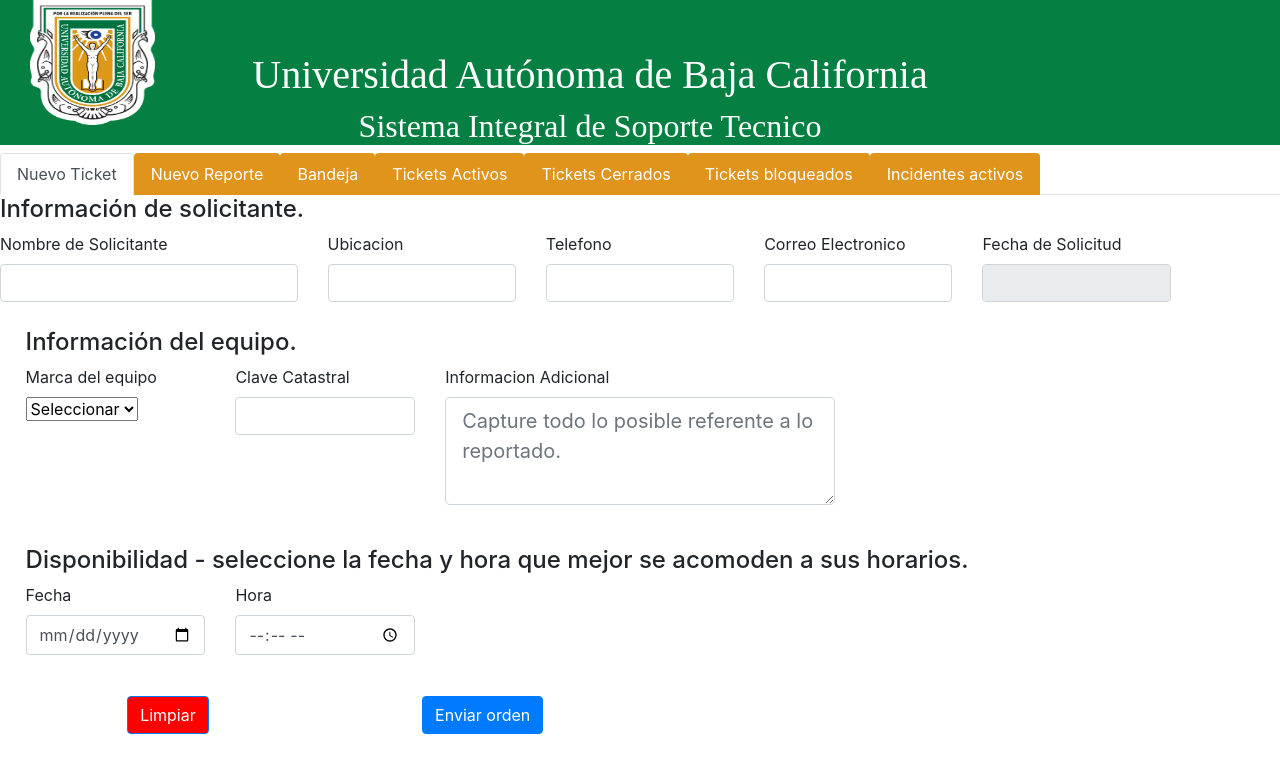
After one commit to MrBrianZX/SiSoporte, a PHP site: page /tareasMain.html in a window 1280 px wide. The commit adds this page. Shown: the top 773 px of the page. Run offline with PHP 8.4, Linux system fonts and the light colour scheme.

Commit message:
UI tickets
Se creó el UI para el uso de tareas interno de soporte.

```diff
--- a/styles/styles.css
+++ b/styles/styles.css
@@ -33,3 +33,41 @@ textarea {
     display: flex;
     justify-content: center;
 }
+
+<<<<<<< Updated upstream
+=======
+.contenedorT1{
+    height: auto;
+    margin: 2%;
+}
+
+.contenedorT2{
+    height: auto;
+    margin: 2%;
+}
+
+.contenedorT3{
+    height: auto;
+    margin: 2%;
+}
+
+.contenedorBotones{
+    height: auto;
+    margin: 2%;
+}
+
+.contenedorTareas{
+    height: auto;
+    margin: 2%;
+}
+
+.nav-link{
+    color: white;
+    background-color: rgb(224,148,28);
+}
+
+.nav-link:focus{
+    background-color: rgb(5, 128, 66);
+}
+
+>>>>>>> Stashed changes
--- /dev/null
+++ b/tareasMain.html
@@ -0,0 +1,337 @@
+<!DOCTYPE html>
+<html>
+
+<head>
+	<title>Sistema Integral de Soporte Técnico</title>
+	<script src="main.js"></script>
+	<!-- CSS Manuales -->
+	<link rel="stylesheet" href="styles/styles.css">
+	<!-- CSS por Bootstrap -->
+	<link rel="stylesheet" href="https://cdn.jsdelivr.net/npm/bootstrap@4.0.0/dist/css/bootstrap.min.css" integrity="sha384-Gn5384xqQ1aoWXA+058RXPxPg6fy4IWvTNh0E263XmFcJlSAwiGgFAW/dAiS6JXm" crossorigin="anonymous">
+	<meta charset="utf-8">
+</head>
+
+<body>
+	<!-- Contenedor de barra principal -->
+	<div class="header">
+		<!-- Elementos del contenedor -->
+		<div class="navbar-header col-md-12">
+			<div class="navbar-header navbar-header-min col-md-2">
+				<h1 class="logo"> <a href="http://www.uabc.mx/" target="_blank" rel="noopener"><img width="125" height="125" alt="Escudo univesitario UABC" data-src="media/images/uabcLogo.png" class=" ls-is-cached lazyloaded" src="media/images/uabcLogo.png"><noscript><img width="125" height="125" src="media/images/uabcLogo.png" alt="Escudo univesitario UABC"></noscript></a></h1> </div>
+			<h1 class="text-center text-white" style="margin-top: 50px;font-weight: 500; font-family: 'Proxima Nova';"> Universidad Autónoma de Baja California</h1>
+			<h2 class="text-center text-white" style="font-weight: 500; font-family: 'Proxima Nova';"> Sistema Integral de Soporte Tecnico</h2> </div>
+	</div>
+	<!-- Menu de Tareas de Soporte -->
+  <!-- Nav tabs -->
+<ul class="nav nav-tabs" id="myTab" role="tablist">
+  <!--Tab de tickets nuevos-->
+  <li class="nav-item" role="presentation">
+    <button class="nav-link active" id="new-tab" data-bs-toggle="tab" data-bs-target="#new" type="button" role="tab" aria-controls="new" aria-selected="true">Nuevo Ticket</button>
+  </li>
+  <!--Tab de reportes nuevos-->
+  <li class="nav-item" role="presentation">
+    <button class="nav-link" id="newIncident-tab" data-bs-toggle="tab" data-bs-target="#newIncident" type="button" role="tab" aria-controls="newIncident" aria-selected="false">Nuevo Reporte</button>
+  </li>
+  <!--Tab de bandeja de tickets-->
+  <li class="nav-item" role="presentation">
+    <button class="nav-link" id="inbox-tab" data-bs-toggle="tab" data-bs-target="#inbox" type="button" role="tab" aria-controls="inbox" aria-selected="false">Bandeja</button>
+  </li>
+  <!--Tab de tickets activos-->
+  <li class="nav-item" role="presentation">
+    <button class="nav-link" id="active-tab" data-bs-toggle="tab" data-bs-target="#active" type="button" role="tab" aria-controls="active" aria-selected="false">Tickets Activos</button>
+  </li>
+  <!--Tab de tickets cerrados-->
+  <li class="nav-item" role="presentation">
+    <button class="nav-link" id="closed-tab" data-bs-toggle="tab" data-bs-target="#closed" type="button" role="tab" aria-controls="closed" aria-selected="false">Tickets Cerrados</button>
+  </li>
+  <!--Tab de tickets bloqueados-->
+  <li class="nav-item" role="presentation">
+    <button class="nav-link" id="blocked-tab" data-bs-toggle="tab" data-bs-target="#blocked" type="button" role="tab" aria-controls="blocked" aria-selected="false">Tickets bloqueados</button>
+  </li>
+  <!--Tab de incidentes activos-->
+  <li class="nav-item" role="presentation">
+    <button class="nav-link" id="activeIncidents-tab" data-bs-toggle="tab" data-bs-target="#activeIncidents" type="button" role="tab" aria-controls="activeIncidents" aria-selected="false">Incidentes activos</button>
+  </li>
+</ul>
+
+<!-- Tab panes -->
+<div class="tab-content">
+<!--Data de tickets nuevos-->
+  <div class="tab-pane active" id="new" role="tabpanel" aria-labelledby="new-tab">
+    	<!-- Contenedor de solicitante -->
+      <div class="contenedorT1">
+        <h4>Información de solicitante.</h4>
+            <form class="row g-5 needs-validation" novalidate>
+                <div class="col-md-3">
+                    <label for="nombreSolicitante" class="form-label">Nombre de Solicitante</label>
+                    <input type="text" class="form-control" id="validationCustom01">
+                </div>
+          <div class="col-md-2">
+                    <label for="ubicacion" class="form-label">Ubicacion</label>
+                    <input type="text" class="form-control" id="validationCustom01">
+                </div>
+          <div class="col-md-2">
+                    <label for="telefono" class="form-label">Telefono</label>
+                    <input type="text" class="form-control" id="validationCustom01">
+                </div>
+          <div class="col-md-2">
+                    <label for="email" class="form-label">Correo Electronico</label>
+                    <input type="text" class="form-control" id="validationCustom01">
+                </div>
+          <div class="col-md-2">
+                    <label for="fechaRegistro" class="form-label">Fecha de Solicitud</label>
+                    <input type="text" class="form-control" id="validationCustom01" disabled>
+                </div>
+        </form>
+        </div>
+      <!-- Contenedor de equipo -->
+        <div class="contenedorT2">
+        <h4>Información del equipo.</h4>
+            <form class="row g-4 needs-validation" novalidate>
+          <div class="col-md-2">
+            <label for="marcaEquipo" class="form-label">Marca del equipo</label>
+            <select class="form-select form-select-sm" aria-label=".form-select-sm">
+              <option selected>Seleccionar</option>
+              <option value="1">DELL</option>
+              <option value="2">ACER</option>
+              <option value="3">HP</option>
+              <option value="4">Apple</option>
+              <option value="5">Lenovo</option>
+              <option value="6">Otros</option>
+              </select>
+          </div>
+          <div class="col-md-2">
+                    <label for="claveCatastral" class="form-label">Clave Catastral</label>
+                    <input type="number" class="form-control" id="validationCustom01">
+                </div>
+          <div class="col-md-4">
+            <div class="form-group">
+              <label for="textoAdicional">Informacion Adicional</label>
+              <textarea class="form-control form-control-lg" id="FormControlTextarea1" placeholder="Capture todo lo posible referente a lo reportado." rows="3"></textarea>
+            </div>
+          </div>
+        </form>
+        </div>
+      <!-- Contenedor de disponibilidad, aqui los dos div class, son uno para fecha y uno para hora -->
+      <div class="contenedorT3">
+        <h4>Disponibilidad - seleccione la fecha y hora que mejor se acomoden a sus horarios.</h4>
+        <form class="row g-3 needs-validation" novalidate>
+          <div class="col-md-2">
+                    <label for="fechaSolicitada" class="form-label">Fecha</label>
+                    <input type="date" class="form-control" id="validationCustom01">
+                </div>
+          <div class="col-md-2">
+                    <label for="horaSolicitada" class="form-label">Hora</label>
+                    <input type="time" class="form-control" id="validationCustom01">
+                </div>
+            </form>
+        </div>
+      <!-- Contenedor de botones de limpiar y enviar -->
+      <div class="contenedorBotones">
+        <form class="row g-3 needs-validation" novalidate>
+          <div class="col-3">
+            <center><button class="btn btn-primary" type="submit" style="margin-top: 15px; background: red;">Limpiar</button></center>
+          </div>
+          <div class="col-3">
+            <center><button class="btn btn-primary" type="submit" style="margin-top: 15px;">Enviar orden</button></center>
+          </div>
+        </form>
+    </div>
+  </div>
+<!--Data de reportes nuevos-->
+  <div class="tab-pane" id="newIncident" role="tabpanel" aria-labelledby="newIncident-tab">
+    <div class="contenedorT1">
+      <h4>Información general y ubicacion de la falla.</h4>
+          <form class="row g-5 needs-validation" novalidate>
+        <div class="col-md-2">
+          <label for="tipoFalla" class="form-label">Tipo de falla.</label>
+          <select class="form-select form-select-sm" aria-label=".form-select-sm">
+            <option selected>Seleccionar</option>
+            <option value="1">Red general</option>
+            <option value="2">Laboratorio en general</option>
+            <option value="3">Equipo de laboratorio</option>
+            <option value="4">Sistema eléctrico</option>
+            <option value="5">Sistema de A/C</option>
+            <option value="6">Proyectores</option>
+            <option value="7">Otros</option>
+            </select>
+        </div>
+        <div class="col-md-2">
+          <label for="ubicacion" class="form-label">Ubicacion de la falla.</label>
+          <select class="form-select form-select-sm" aria-label=".form-select-sm">
+            <option selected>Seleccionar</option>
+            <option value="1">Fallo general</option>
+            <option value="2">Sala Audiovisual</option>
+            <option value="3">Laboratorio 201</option>
+            <option value="4">Laboratorio 202</option>
+            <option value="5">Laboratorio 203</option>
+            <option value="6">Laboratorio 204</option>
+            <option value="7">Laboratorio 205</option>
+            <option value="8">Laboratorio 206</option>
+            <option value="9">Laboratorio 207</option>
+            <option value="10">Laboratorio 208</option>
+            <option value="11">Otras areas</option>
+          </select>
+        </div>
+        <div class="col-md-2">
+                  <label for="fechaRegistro" class="form-label">Fecha de Reporte</label>
+                  <input type="text" class="form-control" id="validationCustom01" disabled>
+              </div>
+      </form>
+      </div>
+    <!-- Contenedor de equipo -->
+      <div class="contenedorT2">
+      <h4>Información detallada de la falla.</h4>
+          <form class="row g-4 needs-validation" novalidate>
+        <div class="col-md-4">
+          <div class="form-group">
+            <label for="textoAdicional">Informacion detallada.</label>
+            <textarea class="form-control form-control-lg" id="FormControlTextarea1" placeholder="Describa la falla a detalle, incluyendo equipo dañado o en mal estado." rows="3"></textarea>
+          </div>
+        </div>
+      </form>
+      </div>
+      <!-- Contenedor de botones de limpiar y enviar -->
+      <div class="contenedorBotones">
+        <form class="row g-3 needs-validation" novalidate>
+          <div class="col-3">
+            <center><button class="btn btn-primary" type="submit" style="margin-top: 15px; background: red;">Limpiar</button></center>
+          </div>
+          <div class="col-3">
+            <center><button class="btn btn-primary" type="submit" style="margin-top: 15px;">Enviar orden</button></center>
+          </div>
+        </form>
+    </div>
+  </div>
+<!--Data de bandeja de tickets-->
+  <div class="tab-pane" id="inbox" role="tabpanel" aria-labelledby="inbox-tab">
+    <div class="container mt-3">
+      <h2>Bandeja de tickets</h2>
+      <table class="table">
+        <thead>
+          <tr>
+            <th>Fecha de solicitud:</th>
+            <th>Numero de ticket:</th>
+            <th>Reportado por:</th>
+            <th>Nivel de urgencia:</th>
+          </tr>
+        </thead>
+        <tbody>
+          <tr>
+            <td>Hoy</td>
+            <td>S123456</td>
+            <td>Ejemplo</td>
+            <td>Bajo</td>
+          </tr>
+        </tbody>
+      </table>
+    </div>
+  </div>
+<!--Data de tickets activos-->
+  <div class="tab-pane" id="active" role="tabpanel" aria-labelledby="active-tab">
+    <div class="container mt-3">
+      <h2>Tickets Activos</h2>
+      <table class="table">
+        <thead>
+          <tr>
+            <th>Fecha de solicitud:</th>
+            <th>Numero de ticket:</th>
+            <th>Reportado por:</th>
+            <th>Asignado a:</th>
+            <th>Nivel de urgencia:</th>
+          </tr>
+        </thead>
+        <tbody>
+          <tr>
+            <td>Hoy</td>
+            <td>S123456</td>
+            <td>Ejemplo</td>
+            <td>Soporte</td>
+            <td>Bajo</td>
+          </tr>
+        </tbody>
+      </table>
+    </div>
+  </div>
+<!--Data de tickets cerrados-->
+  <div class="tab-pane" id="closed" role="tabpanel" aria-labelledby="closed-tab">
+    <div class="container mt-3">
+      <h2>Tickets Cerrados</h2>
+      <table class="table">
+        <thead>
+          <tr>
+            <th>Fecha de solicitud:</th>
+            <th>Numero de ticket:</th>
+            <th>Reportado por:</th>
+            <th>Cerrado por:</th>
+            <th>Razon de cierre:</th>
+          </tr>
+        </thead>
+        <tbody>
+          <tr>
+            <td>Hoy</td>
+            <td>S123456</td>
+            <td>Ejemplo</td>
+            <td>Soporte</td>
+            <td>Completado</td>
+          </tr>
+        </tbody>
+      </table>
+    </div>
+  </div>
+<!--Data de tickets bloqueados-->
+  <div class="tab-pane" id="blocked" role="tabpanel" aria-labelledby="blocked-tab">
+    <div class="container mt-3">
+      <h2>Tickets Cerrados</h2>
+      <table class="table">
+        <thead>
+          <tr>
+            <th>Fecha de solicitud:</th>
+            <th>Numero de ticket:</th>
+            <th>Reportado por:</th>
+            <th>Asignado a:</th>
+            <th>Razon de bloqueo:</th>
+          </tr>
+        </thead>
+        <tbody>
+          <tr>
+            <td>Hoy</td>
+            <td>S123456</td>
+            <td>Ejemplo</td>
+            <td>Soporte</td>
+            <td>Falta de acceso</td>
+          </tr>
+        </tbody>
+      </table>
+    </div>
+  </div>
+<!--Data de incidentes activos-->
+  <div class="tab-pane" id="activeIncidents" role="tabpanel" aria-labelledby="activeIncidents-tab">
+    <div class="container mt-3">
+      <h2>Incidentes abiertos</h2>
+      <table class="table">
+        <thead>
+          <tr>
+            <th>Fecha de solicitud:</th>
+            <th>Numero de incidente:</th>
+            <th>Tipo de falla:</th>
+            <th>Ubicacion:</th>
+          </tr>
+        </thead>
+        <tbody>
+          <tr>
+            <td>Hoy</td>
+            <td>I123456</td>
+            <td>Sistema de A/C</td>
+            <td>Laboratorio 208</td>
+          </tr>
+        </tbody>
+      </table>
+    </div>
+  </div>
+</div>
+	<!-- Fin de menu de Tareas de Soporte -->
+	<script src="https://cdn.jsdelivr.net/npm/bootstrap@5.1.3/dist/js/bootstrap.bundle.min.js" integrity="sha384-ka7Sk0Gln4gmtz2MlQnikT1wXgYsOg+OMhuP+IlRH9sENBO0LRn5q+8nbTov4+1p" crossorigin="anonymous"></script>
+</body>
+
+</html>
```
